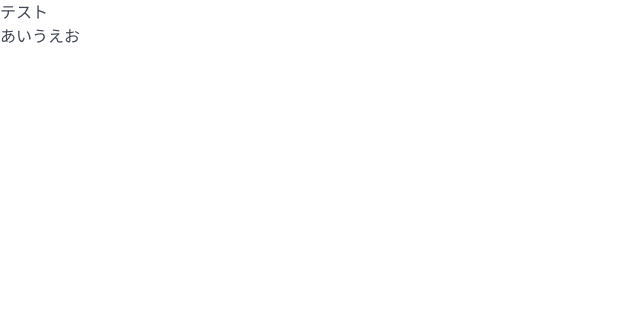
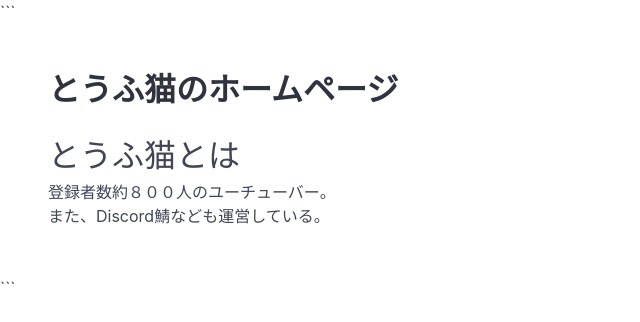
Before and after one commit to TofuNeko555/tofunekoweb, a plain HTML site: page index.html in a window 1280 px wide. Shown: the whole page, without its empty margins (0-640 px from the left). Drawn offline with nearby package versions, Linux system fonts and the light colour scheme.

Commit message:
Update index.html

````diff
--- a/index.html
+++ b/index.html
@@ -1,13 +1,23 @@
+```
 <!DOCTYPE>
 <html>
   <head>
     <meta charset="utf-8">
     <meta name="viewport" content="width=device-width, initial-scale=1">
-    <title>テスト</title>
+    <title>とうふ猫のホームページ</title>
     <link rel="stylesheet" href="https://cdn.jsdelivr.net/npm/bulma@1.0.4/css/bulma.min.css">
   </head>
   <body>
-    <h1>テスト</h1>
-    <p>あいうえお</p>
+    <section class="hero">
+      <div class="hero-body">
+        <p class="title">とうふ猫のホームページ</p>
+        <div>
+          <p class="is-size-3">とうふ猫とは</p>
+        </div>
+        <p>登録者数約８００人のユーチューバー。</p>
+        <p>また、Discord鯖なども運営している。</p>
+      </div>
+    </section>
   </body>
 </html>
+```
````
